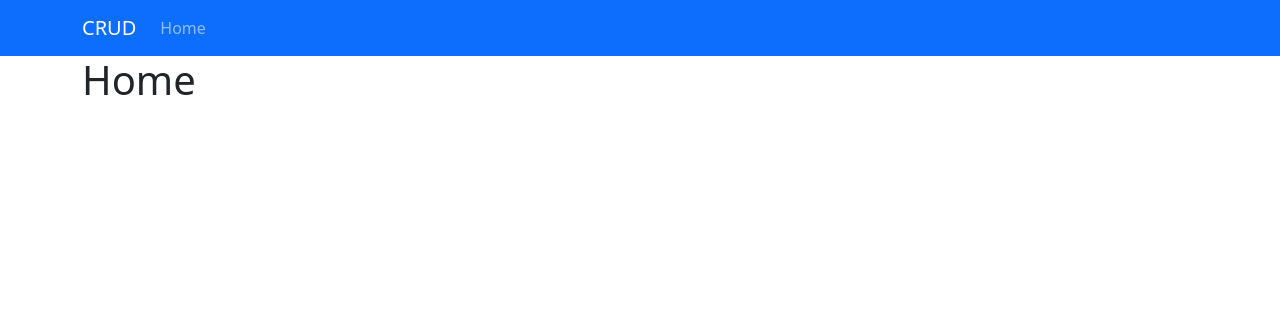
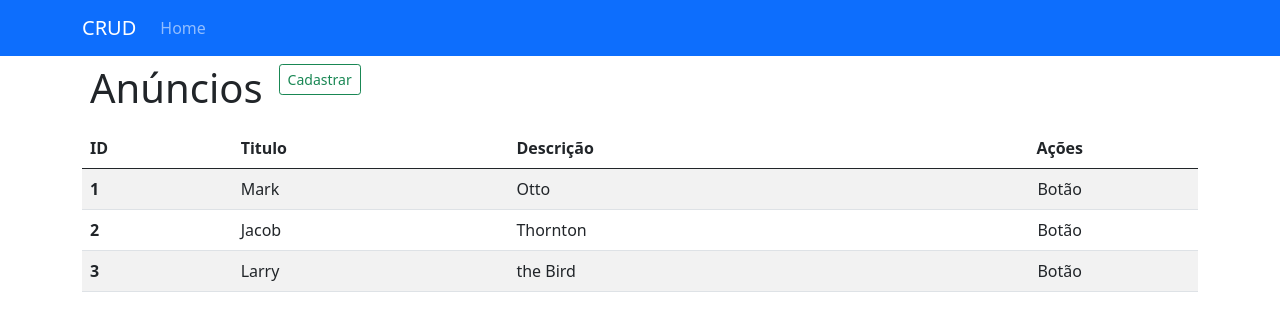
Before and after one commit to vandodev/Semana-imersao-7, a React (Create React App) app in the folder crud/: page / in a window 1280 px wide. Shown: the top 330 px of the page. Built offline with nearby package versions, Linux system fonts and the light colour scheme.

Commit message:
Bootstrap tabelas e botões

```diff
--- a/crud/src/components/Menu.js
+++ b/crud/src/components/Menu.js
@@ -24,7 +24,7 @@ export const Menu = (props) => {
                 <Collapse isOpen={isOpen} navbar>
                 <Nav className="mr-auto" navbar>
                     <NavItem>
-                    <NavLink href="/">Home</NavLink>
+                    <NavLink href="/cadastrar">Home</NavLink>
                     </NavItem>
 
                 </Nav>
--- a/crud/src/pages/Home/index.js
+++ b/crud/src/pages/Home/index.js
@@ -1,13 +1,52 @@
 import React from 'react';
-import {Container} from 'reactstrap';
+import {Container, Table} from 'reactstrap';
+
 
 export const Home = () => {
   return (
-      <div>
-        <Container>
-          <h1>Home</h1>
-        </Container>
-      </div>
+    <div>
+      <Container>
+        <div className="d-flex">
+          <div className="mr-auto p-2">
+            <h1>Anúncios</h1>
+          </div>
+          <div className="p-2">
+            <a href="/cadastrar" className="btn btn-outline-success btn-sm">Cadastrar</a>
+          </div>
+        </div>
+
+        <Table striped hover>
+            <thead>
+              <tr>
+                <th>ID</th>
+                <th>Titulo</th>
+                <th>Descrição</th>
+                <th className="text-center">Ações</th>
+              </tr>
+            </thead>
+            <tbody>
+              <tr>
+                <th scope="row">1</th>
+                <td>Mark</td>
+                <td>Otto</td>
+                <td className="text-center">Botão</td>
+              </tr>
+              <tr>
+                <th scope="row">2</th>
+                <td>Jacob</td>
+                <td>Thornton</td>
+                <td className="text-center">Botão</td>
+              </tr>
+              <tr>
+                <th scope="row">3</th>
+                <td>Larry</td>
+                <td>the Bird</td>
+                <td className="text-center">Botão</td>
+              </tr>
+            </tbody>
+        </Table>
+      </Container>
+    </div>
 
   );
 }
```
